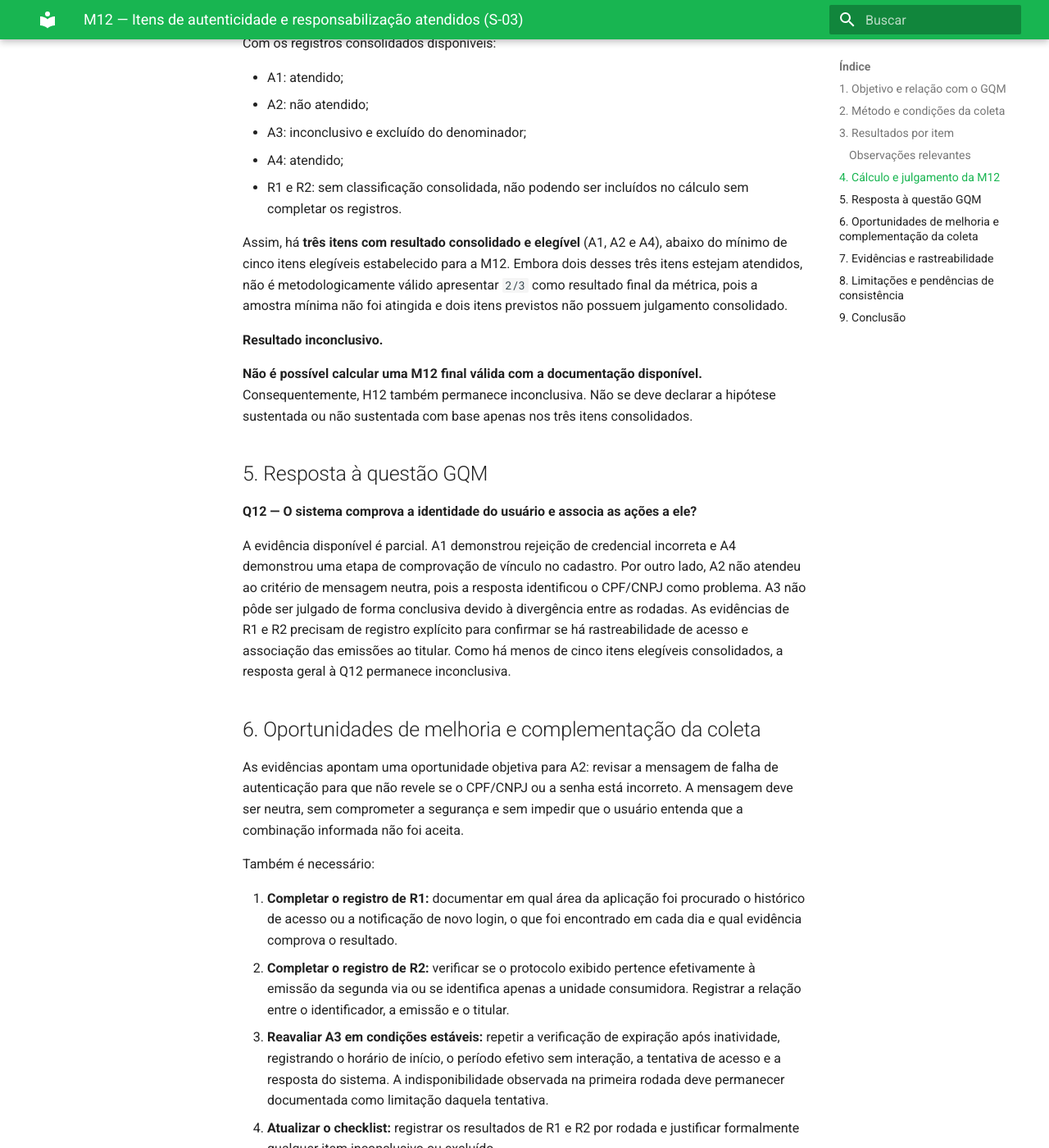
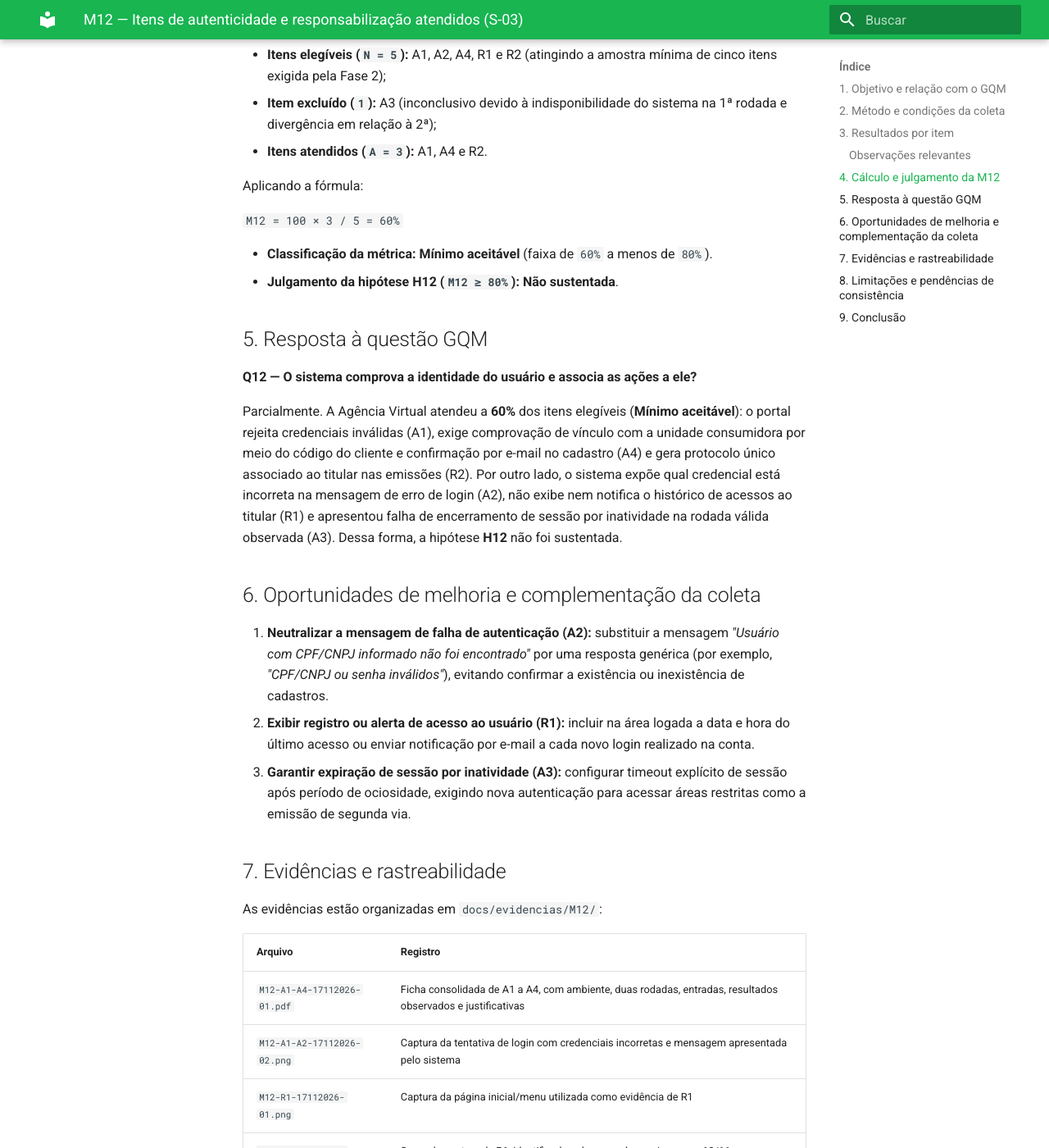
Before and after one commit to FCTE-Qualidade-de-Software-1/2026-2_T02_RADIA_PERLMAN, an MkDocs documentation site: the page built from docs/dados-coleta/M12/M12-resultados.md, in a window 1280 px wide and 1400 px high, scrolled down 2844 px. Shown: the whole window at 82% size. Built offline with MkDocs 1.6.1 and Material for MkDocs 9.7.7, drawn with Linux system fonts in a browser that asks for light colours; some of the changed text lies outside the part shown.

Commit message:
docs: conclusão dos resultados da M12

```diff
--- a/docs/dados-coleta/M12/M12-resultados.md
+++ b/docs/dados-coleta/M12/M12-resultados.md
@@ -14,9 +14,10 @@ A Fase 2 define seis itens (A1, A2, A3, A4, R1 e R2). Cada item deve ser verific
 
 ## 2. Método e condições da coleta
 
-O registro consolidado de A1 a A4 informa duas rodadas realizadas em **16/11/2026, às 21h30**, e **17/11/2026, às 20h20**. O arquivo também identifica a avaliadora, o computador pessoal, Windows 11, Microsoft Edge, conexão Wi-Fi e uso de conta própria.
+As verificações foram executadas em duas frentes complementares utilizando conta própria autorizada, em computador pessoal com Windows 11 e navegador Microsoft Edge, consolidadas no arquivo `M12-registros.csv`:
 
-Para A1 e A2 foi utilizada, no máximo, uma tentativa com senha incorreta por rodada. Para A3, a sessão autenticada foi mantida sem interação por até 60 minutos. Para A4, foi observado o fluxo de cadastro sem concluir uma operação. As evidências de R1 e R2 estão em capturas separadas, cujos nomes indicam registros em 17/11 e 19/11; entretanto, esses dois itens não aparecem consolidados na tabela de resultados do arquivo de coleta.
+- **Itens A1 a A4 (Autenticação e cadastro):** coletados por Isabella em **16/11/2026, às 21h30** (1ª rodada), e **17/11/2026, às 20h20** (2ª rodada), em conexão Wi-Fi. Para A1 e A2 utilizou-se apenas uma tentativa com senha incorreta por rodada; para A3 manteve-se a sessão autenticada sem interação por até 60 minutos; para A4 observou-se o fluxo de cadastro sem concluir uma operação.
+- **Itens R1 e R2 (Rastreabilidade e responsabilização):** coletados por Henrique em **17/11/2026, entre 16h50 e 16h54** (1ª rodada), e **19/11/2026, entre 14h44 e 14h47** (2ª rodada), em conexão Ethernet. Para R1 verificou-se a exibição ou notificação de registro de acesso após login; para R2 verificou-se a geração de número de protocolo associado ao titular durante a emissão de 2ª via.
 
 ## 3. Resultados por item
 
@@ -26,8 +27,8 @@ Para A1 e A2 foi utilizada, no máximo, uma tentativa com senha incorreta por ro
 | A2 | Mensagem não indica qual credencial está incorreta | Não atendido | Não atendido | **Não atendido** — a mensagem apontou que o CPF/CNPJ informado não foi encontrado, embora a tentativa utilizasse CPF cadastrado e senha incorreta |
 | A3 | Sessão expira após inatividade | Inconclusivo | Não atendido | **Inconclusivo** — na primeira rodada houve mensagem de indisponibilidade do sistema; na segunda, a sessão continuou acessível após o período observado |
 | A4 | Cadastro exige comprovação de vínculo ou identidade | Atendido | Atendido | **Atendido** — o fluxo exigiu validação do código do cliente para concluir o cadastro e encaminhou e-mail para definição de senha após a aceitação dos dados |
-| R1 | Sistema exibe ou notifica registro de acesso | Não consolidado | Não consolidado | **Sem classificação na ficha** — existem capturas identificadas como R1, mas não há resultado explícito por rodada no checklist |
-| R2 | Emissões geram identificador ou protocolo associado ao titular | Não consolidado | Não consolidado | **Sem classificação na ficha** — as capturas mostram um campo “Protocolo” nos dados da unidade consumidora, mas não documentam que esse identificador esteja associado a uma emissão específica |
+| R1 | Sistema exibe ou notifica registro de acesso | Não atendido | Não atendido | **Não atendido** — em ambas as rodadas, o portal não exibiu data/hora de último acesso nem enviou notificação de início de nova sessão |
+| R2 | Emissões geram identificador ou protocolo associado ao titular | Atendido | Atendido | **Atendido** — em ambas as rodadas, ao emitir a 2ª via, o sistema gerou um número de protocolo único associado à sessão e ao titular |
 
 ### Observações relevantes
 
@@ -35,7 +36,7 @@ Para A1 e A2 foi utilizada, no máximo, uma tentativa com senha incorreta por ro
 
 **A3 — expiração da sessão.** Na primeira rodada, após o período de inatividade, a tentativa de acessar a segunda via apresentou uma mensagem de indisponibilidade do sistema. Esse comportamento não permite concluir se a sessão havia expirado, pois a própria indisponibilidade pode ter impedido o acesso. Na segunda rodada, a funcionalidade foi acessada normalmente após o período de inatividade, sem encerramento da sessão. Como os resultados das duas rodadas divergem, a regra da Fase 2 determina que A3 seja tratado como inconclusivo e retirado do denominador.
 
-**R1 e R2 — rastreabilidade.** Há duas capturas para cada item, com datas nos nomes dos arquivos (17/11 e 19/11). A captura de R1 mostra a página inicial/menu da conta, mas não registra de forma explícita se houve procura em uma área específica de histórico ou notificação de acesso. As capturas de R2 mostram a tela de dados da unidade consumidora com um campo “Protocolo”; contudo, não demonstram que esse protocolo seja gerado por uma emissão específica ou que esteja associado ao documento emitido. Por isso, as imagens, isoladamente, não permitem atribuir resultado positivo ou negativo com segurança. É necessário completar o checklist com o resultado observado e a justificativa de cada rodada.
+**R1 — ausência de registro ou alerta de acesso.** Nas duas datas observadas (17/11 e 19/11), após a autenticação na conta autorizada, a interface inicial  não exibiu informações sobre último acesso nem disparou aviso de novo login, resultando em não atendimento do item. Também não havia um menu do usuário onde poderia ter essa informação.
 
 ## 4. Cálculo e julgamento da M12
 
@@ -48,38 +49,32 @@ Em que:
 - `A` = número de itens atendidos nas duas verificações;
 - `N` = número de itens elegíveis, após retirar itens inconclusivos ou sem dados suficientes para julgamento.
 
-Com os registros consolidados disponíveis:
+Consolidando os seis itens verificados:
 
-- A1: atendido;
-- A2: não atendido;
-- A3: inconclusivo e excluído do denominador;
-- A4: atendido;
-- R1 e R2: sem classificação consolidada, não podendo ser incluídos no cálculo sem completar os registros.
+- **Itens elegíveis (`N = 5`):** A1, A2, A4, R1 e R2 (atingindo a amostra mínima de cinco itens exigida pela Fase 2);
+- **Item excluído (`1`):** A3 (inconclusivo devido à indisponibilidade do sistema na 1ª rodada e divergência em relação à 2ª);
+- **Itens atendidos (`A = 3`):** A1, A4 e R2.
 
-Assim, há **três itens com resultado consolidado e elegível** (A1, A2 e A4), abaixo do mínimo de cinco itens elegíveis estabelecido para a M12. Embora dois desses três itens estejam atendidos, não é metodologicamente válido apresentar `2/3` como resultado final da métrica, pois a amostra mínima não foi atingida e dois itens previstos não possuem julgamento consolidado.
+Aplicando a fórmula:
 
-**Resultado inconclusivo.**
+`M12 = 100 × 3 / 5 = 60%`
 
-**Não é possível calcular uma M12 final válida com a documentação disponível.** Consequentemente, H12 também permanece inconclusiva. Não se deve declarar a hipótese sustentada ou não sustentada com base apenas nos três itens consolidados.
+- **Classificação da métrica:** **Mínimo aceitável** (faixa de `60%` a menos de `80%`).
+- **Julgamento da hipótese H12 (`M12 ≥ 80%`):** **Não sustentada**.
+
 
 ## 5. Resposta à questão GQM
 
 **Q12 — O sistema comprova a identidade do usuário e associa as ações a ele?**
 
-A evidência disponível é parcial. A1 demonstrou rejeição de credencial incorreta e A4 demonstrou uma etapa de comprovação de vínculo no cadastro. Por outro lado, A2 não atendeu ao critério de mensagem neutra, pois a resposta identificou o CPF/CNPJ como problema. A3 não pôde ser julgado de forma conclusiva devido à divergência entre as rodadas. As evidências de R1 e R2 precisam de registro explícito para confirmar se há rastreabilidade de acesso e associação das emissões ao titular. Como há menos de cinco itens elegíveis consolidados, a resposta geral à Q12 permanece inconclusiva.
+Parcialmente. A Agência Virtual atendeu a **60%** dos itens elegíveis (**Mínimo aceitável**): o portal rejeita credenciais inválidas (A1), exige comprovação de vínculo com a unidade consumidora por meio do código do cliente e confirmação por e-mail no cadastro (A4) e gera protocolo único associado ao titular nas emissões (R2). Por outro lado, o sistema expõe qual credencial está incorreta na mensagem de erro de login (A2), não exibe nem notifica o histórico de acessos ao titular (R1) e apresentou falha de encerramento de sessão por inatividade na rodada válida observada (A3). Dessa forma, a hipótese **H12** não foi sustentada.
 
 ## 6. Oportunidades de melhoria e complementação da coleta
 
-As evidências apontam uma oportunidade objetiva para A2: revisar a mensagem de falha de autenticação para que não revele se o CPF/CNPJ ou a senha está incorreto. A mensagem deve ser neutra, sem comprometer a segurança e sem impedir que o usuário entenda que a combinação informada não foi aceita.
+1. **Neutralizar a mensagem de falha de autenticação (A2):** substituir a mensagem *"Usuário com CPF/CNPJ informado não foi encontrado"* por uma resposta genérica (por exemplo, *"CPF/CNPJ ou senha inválidos"*), evitando confirmar a existência ou inexistência de cadastros.
+2. **Exibir registro ou alerta de acesso ao usuário (R1):** incluir na área logada a data e hora do último acesso ou enviar notificação por e-mail a cada novo login realizado na conta.
+3. **Garantir expiração de sessão por inatividade (A3):** configurar timeout explícito de sessão após período de ociosidade, exigindo nova autenticação para acessar áreas restritas como a emissão de segunda via.
 
-Também é necessário:
-
-1. **Completar o registro de R1:** documentar em qual área da aplicação foi procurado o histórico de acesso ou a notificação de novo login, o que foi encontrado em cada dia e qual evidência comprova o resultado.
-2. **Completar o registro de R2:** verificar se o protocolo exibido pertence efetivamente à emissão da segunda via ou se identifica apenas a unidade consumidora. Registrar a relação entre o identificador, a emissão e o titular.
-3. **Reavaliar A3 em condições estáveis:** repetir a verificação de expiração após inatividade, registrando o horário de início, o período efetivo sem interação, a tentativa de acesso e a resposta do sistema. A indisponibilidade observada na primeira rodada deve permanecer documentada como limitação daquela tentativa.
-4. **Atualizar o checklist:** registrar os resultados de R1 e R2 por rodada e justificar formalmente qualquer item inconclusivo ou excluído.
-
-A complementação deve respeitar a Fase 3: conta própria ou autorizada, no máximo uma tentativa incorreta por verificação de A1/A2, sem força bruta e sem uso de contas de terceiros.
 
 ## 7. Evidências e rastreabilidade
 
@@ -94,15 +89,11 @@ As evidências estão organizadas em `docs/evidencias/M12/`:
 | `M12-R2-17112026-01.png` | Captura da tela de dados da unidade consumidora com campo “Protocolo” |
 | `M12-R2-19112026-02.png` | Segunda captura de R2, identificada pelo nome do arquivo como 19/11 |
 
-A ficha PDF é a fonte do julgamento de A1 a A4. As capturas de R1 e R2 são evidências complementares, mas precisam ser relacionadas explicitamente a resultados por rodada antes de integrarem o denominador.
-
 ## 8. Limitações e pendências de consistência
 
-1. A ficha PDF documenta A1 a A4, mas não apresenta uma classificação para R1 e R2, embora existam capturas correspondentes no diretório de evidências.
-2. Os nomes dos arquivos de R1 e R2 indicam capturas em 17/11 e 19/11, enquanto a ficha PDF registra as duas rodadas de A1 a A4 em 16/11 e 17/11. A documentação deve explicitar se foram sessões distintas ou complementares.
-3. A primeira verificação de A3 foi afetada por mensagem de indisponibilidade, o que impede atribuir o resultado exclusivamente ao controle de expiração de sessão.
-4. A quantidade mínima da M12 é de cinco itens elegíveis; com apenas A1, A2 e A4 consolidados, a métrica não pode receber classificação percentual final.
+1. As rodadas de A1 a A4 (16/11 e 17/11, via Wi-Fi) e de R1 e R2 (17/11 e 19/11, via Ethernet) foram conduzidas por dois avaliadores em datas distintas, respeitando integralmente o critério de duas verificações em dias diferentes por item.
+2. A primeira verificação de A3 foi afetada por mensagem de indisponibilidade do portal, impedindo atribuir o bloqueio exclusivamente ao controle de expiração de sessão e motivando sua exclusão do denominador.
 
 ## 9. Conclusão
 
-A M12 permanece **Inconclusiva**. A coleta demonstrou resultados positivos para A1 e A4 e resultado negativo para A2; A3 foi inconclusivo devido à divergência entre as rodadas. Embora existam capturas de R1 e R2, seus resultados não foram formalmente consolidados e a relação do protocolo observado com uma emissão específica não está demonstrada. Como somente três itens possuem classificação consolidada e elegível, não foi atingido o mínimo de cinco itens exigido pela Fase 2. H12, portanto, também permanece inconclusiva até que R1 e R2 sejam documentados adequadamente e, se necessário, as verificações pendentes sejam complementadas.
+A métrica **M12** obteve o valor de **60% (`3/5` itens elegíveis atendidos)**, recebendo classificação **Mínimo aceitável** e tornando a hipótese **H12 não sustentada**. O sistema demonstra controles adequados na rejeição de login inválido (A1), na validação de vínculo cadastral (A4) e na emissão de protocolos de atendimento (R2), mas precisa evoluir na neutralidade das mensagens de erro de autenticação (A2), na visibilidade do histórico de acessos (R1) e na expiração de sessões inativas (A3).
```
Also changed, not shown: docs/dados-coleta/M12/M12-registros.csv (+13 -9 lines).
